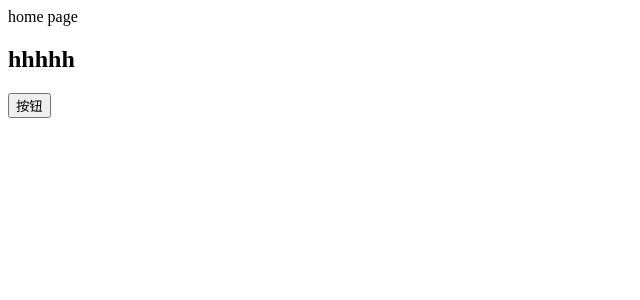
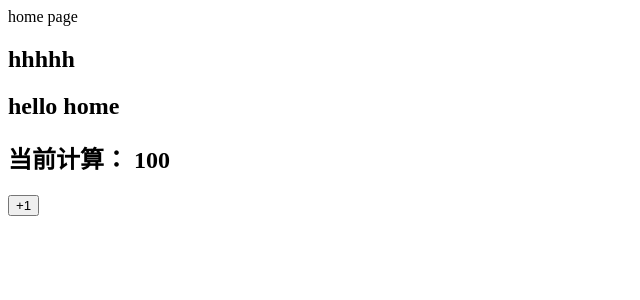
Before and after one commit to chenfenbgin/component-api, a Vue app: page / in a window 1280 px wide. Shown: the top 300 px of the page, without its empty margins (0-640 px from the left). Built offline with nearby package versions, Linux system fonts and the light colour scheme.

Commit message:
setup params return value

```diff
--- a/src/2-compositionAPI基础/Home.vue
+++ b/src/2-compositionAPI基础/02_setup的参数.vue
@@ -2,7 +2,9 @@
   <div id="app">
     home page
     <h2>{{ message }}</h2>
-    <button @click="btnClick">按钮</button>
+    <h2>{{ title }}</h2>
+    <h2>当前计算： {{ counter }}</h2>
+    <!-- <button @click="btnClick">按钮</button> -->
   </div>
 </template>
 
@@ -46,6 +48,12 @@ export default {
     console.log(attrs.id, attrs.class);
     console.log(slots);
     console.log(emit);
+
+    // 这里可以返回数据，就不需要data(){return{}},
+    return {
+      title: "hello home",
+      counter: 100,
+    };
   },
 };
 </script>
--- /dev/null
+++ b/src/2-compositionAPI基础/03-setup的返回值.vue
@@ -0,0 +1,43 @@
+<template>
+  <div id="app">
+    home page
+    <h2>{{ message }}</h2>
+
+    <h2>{{ title }}</h2>
+    <h2>当前计算： {{ counter }}</h2>
+    <button @click="increment">+1</button>
+  </div>
+</template>
+
+<script type="text/javascript">
+export default {
+  name: "app",
+
+  props: {
+    message: {
+      type: String,
+      required: true,
+    },
+  },
+
+  setup() {
+    let counter = 100;
+    // 局部函数
+    const increment = () => {
+      console.log("increment");
+      counter++;
+      // y有打印， 但是没刷新， 因为没加入响应式，因为data(){return{}}返回的数据会经过reactive函数处理， 他是响应式的
+      console.log("counter", counter);
+    };
+
+    return {
+      title: "hello home",
+      counter,
+      increment,
+    };
+  },
+};
+</script>
+
+<style scoped>
+</style>
--- a/src/2-compositionAPI基础/App.vue
+++ b/src/2-compositionAPI基础/App.vue
@@ -9,7 +9,7 @@
 </template>
 
 <script type="text/javascript">
-import Home from "./Home.vue";
+import Home from "./03-setup的返回值.vue";
 
 export default {
   name: "app",
```
